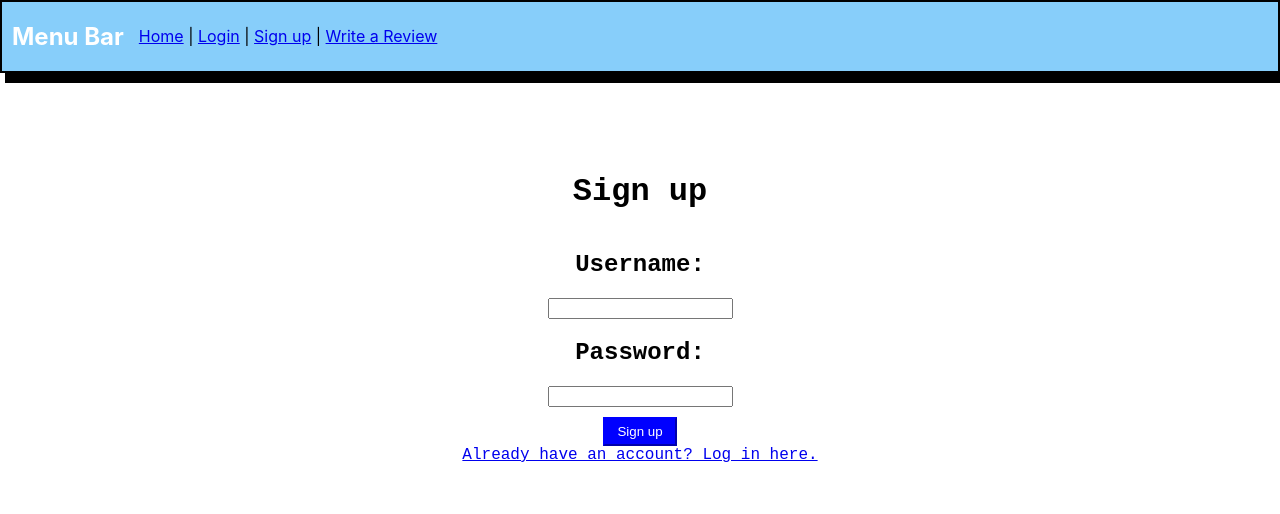
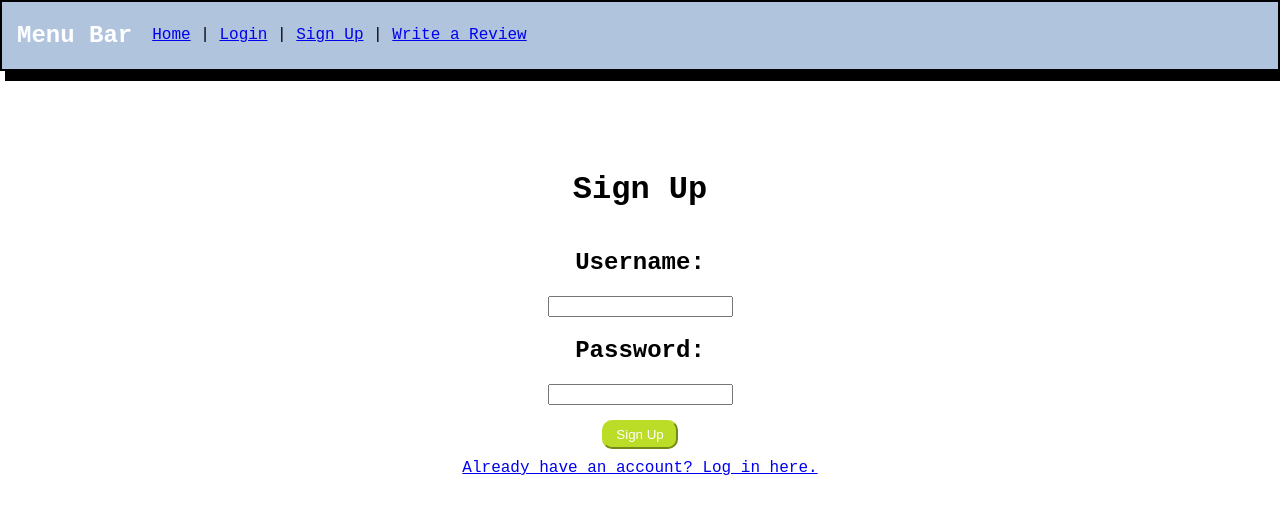
Before and after one commit to ArushRam/BruinBytes, a React (Create React App) app in the folder client/: page /signup in a window 1280 px wide. Shown: the top 514 px of the page. Built offline with nearby package versions, Linux system fonts and the light colour scheme.

Commit message:
minor css changes

```diff
--- a/client/src/components/LoginPage.js
+++ b/client/src/components/LoginPage.js
@@ -45,7 +45,7 @@ function LoginPage(props) {
 
   return (
     <div className="loginpage">
-      <h1>Log in</h1>
+      <h1>Login</h1>
       <p>{errMsg}</p>
       <form onSubmit={e => handleSubmit(e)} >
         <h2>Username: </h2>
@@ -64,7 +64,7 @@ function LoginPage(props) {
           required
         />
 
-        <button type="submit" className="loginButton">Log in</button>
+        <button type="submit" className="loginButton">Login</button>
       </form>
       <Link to="/signup">No account? Sign up here.</Link>
     </div>
--- a/client/src/components/MenuBar.js
+++ b/client/src/components/MenuBar.js
@@ -12,7 +12,7 @@ function MenuBar(props) {
     <Link to={{pathname: "/review", state: { currUser: props.currUser } }}
     >Write a Review</Link>;
 
-    currUserName = <h3>Welcome {props.currUser}!</h3>;
+    currUserName = <h3>Welcome, {props.currUser}!</h3>;
   } else {
     reviewLink =
     <Link to={{pathname: "/login", state: { currUser: props.currUser } }}
@@ -25,12 +25,12 @@ function MenuBar(props) {
       <h2 className="title"> Menu Bar </h2>
       <nav>
         <ul>
-          <Link to="/home">Home</Link> |{" "}
+          <Link to="/home">Home</Link> | {" "}
           {!props.currUser &&  // if user is logged in, no need to login/signup
             <Link to="/login">Login</Link>
-          } |{" "}
+          } | {" "}
           {!props.currUser &&
-            <Link to="/signup">Sign up</Link>
+            <Link to="/signup">Sign Up</Link>
           } | {" "}
           {/* //React HATES this onClick function, fix later
           {props.currUser &&
--- a/client/src/components/ReviewPage.js
+++ b/client/src/components/ReviewPage.js
@@ -95,7 +95,7 @@ function Review(props) {
         <textarea
           onChange={e => setUserInput({...userInput, review: e.target.value})}
           className="reviewbox"
-          placeholder="Enter your review here"
+          placeholder="Enter your review here."
         />
         <input type='submit'/>
       </form>
--- a/client/src/components/SignupPage.js
+++ b/client/src/components/SignupPage.js
@@ -45,7 +45,7 @@ function SignupPage(props) {
 
   return (
     <div className="signuppage">
-      <h1>Sign up</h1>
+      <h1>Sign Up</h1>
       <p>{errMsg}</p>
       <form onSubmit={e => handleSubmit(e)} >
         <h2>Username: </h2>
@@ -64,7 +64,7 @@ function SignupPage(props) {
             required
         />
 
-        <button type="submit" className="signupButton">Sign up</button>
+        <button type="submit" className="signupButton">Sign Up</button>
     </form>
     <Link to="/login">Already have an account? Log in here.</Link>
     </div>
--- a/client/src/css/LoginPage.css
+++ b/client/src/css/LoginPage.css
@@ -10,9 +10,11 @@
 
 
 .loginButton {
-  background-color: blue;
+  background-color: rgb(188, 221, 40);
   color: white;
-  border-color: blue;
+  border-color: rgb(188, 221, 40);
   padding: 5px 12px;
-  margin-top: 10px
+  margin-top: 15px;
+  margin-bottom: 10px;
+  border-radius: 10px;
 }
--- a/client/src/css/MenuBar.css
+++ b/client/src/css/MenuBar.css
@@ -4,10 +4,9 @@
   height: 50%;
   display: flex;
   flex-direction: row;
-  background-color: lightskyblue;
+  background-color: lightsteelblue;
   background-size: 100%;
   position: relative;
-  /*border-radius: 0 0 20px 20px;*/
   box-shadow: 5px 10px black;
   border: 2px solid black;
   color: white;
@@ -17,6 +16,7 @@
 
 .searchBar{
 
+  font-family: 'VT323', monospace;
   text-align: right;
   position: relative;
 
@@ -31,19 +31,22 @@
 }
 
 ul {
+  font-family: 'VT323', monospace;
   list-style-type: none;
   margin: 0;
   padding: 5px;
-  background-color: lightskyblue;
+  background-color: lightsteelblue;
   color: black;
 }
 
 .title{
-  padding-left: 10px;
-  padding-right: 10px;
+  font-family: 'VT323', monospace;
+  padding-left: 15px;
+  padding-right: 15px;
 }
 
 .welcome{
+  font-family: 'VT323', monospace;
   margin-left: auto;
-  padding: 10px;
+  padding: 20px;
 }
--- a/client/src/css/ReviewPage.css
+++ b/client/src/css/ReviewPage.css
@@ -1,12 +1,20 @@
 .reviewpage {
-  align-items: center;
-  display: flex;
-  flex-direction: column;
+  font-family: 'VT323', monospace;
+  background-repeat: no-repeat;
+	background-color: white;
+	background-position: center bottom;
+	background-attachment: fixed;
+	margin-top: 100px;
+	border-radius: 20px;
 }
 
 .reviewbox {
-  width: 500px;
-  height: 100px;
+    background: white;
+		border: 2px solid rgb(85, 126, 151);
+		height: 175px;
+		width: 500px;
+    padding: 5px;
+    margin-bottom: 10px;
 }
 
 form {
--- a/client/src/css/SignupPage.css
+++ b/client/src/css/SignupPage.css
@@ -9,9 +9,12 @@
 }
 
 .signupButton {
-  background-color: blue;
+  background-color: rgb(188, 221, 40);
   color: white;
-  border-color: blue;
+  border-color: rgb(188, 221, 40);
   padding: 5px 12px;
-  margin-top: 10px
+  margin-top: 15px;
+  margin-bottom: 10px;
+  border-radius: 10px;
+
 }
```
